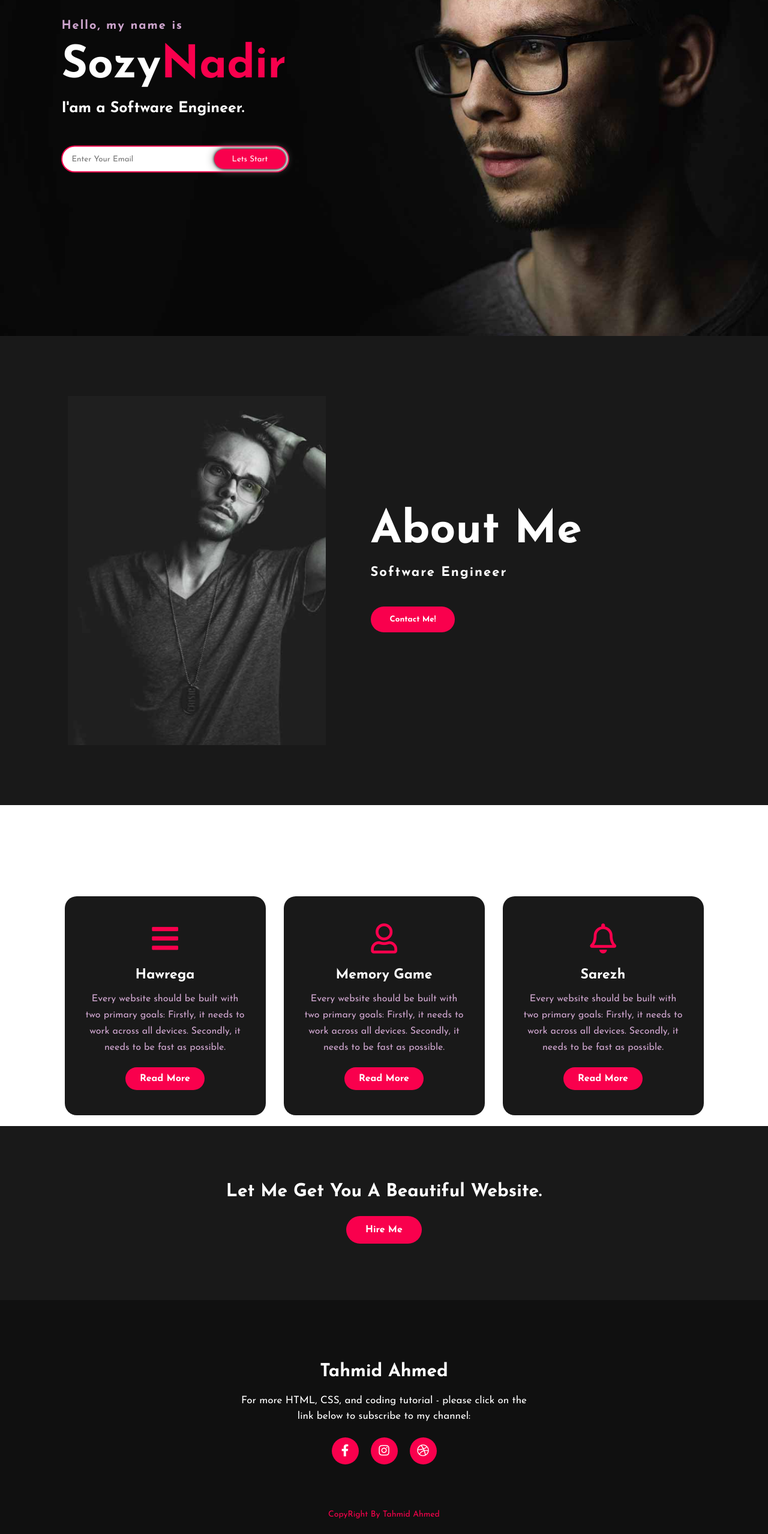
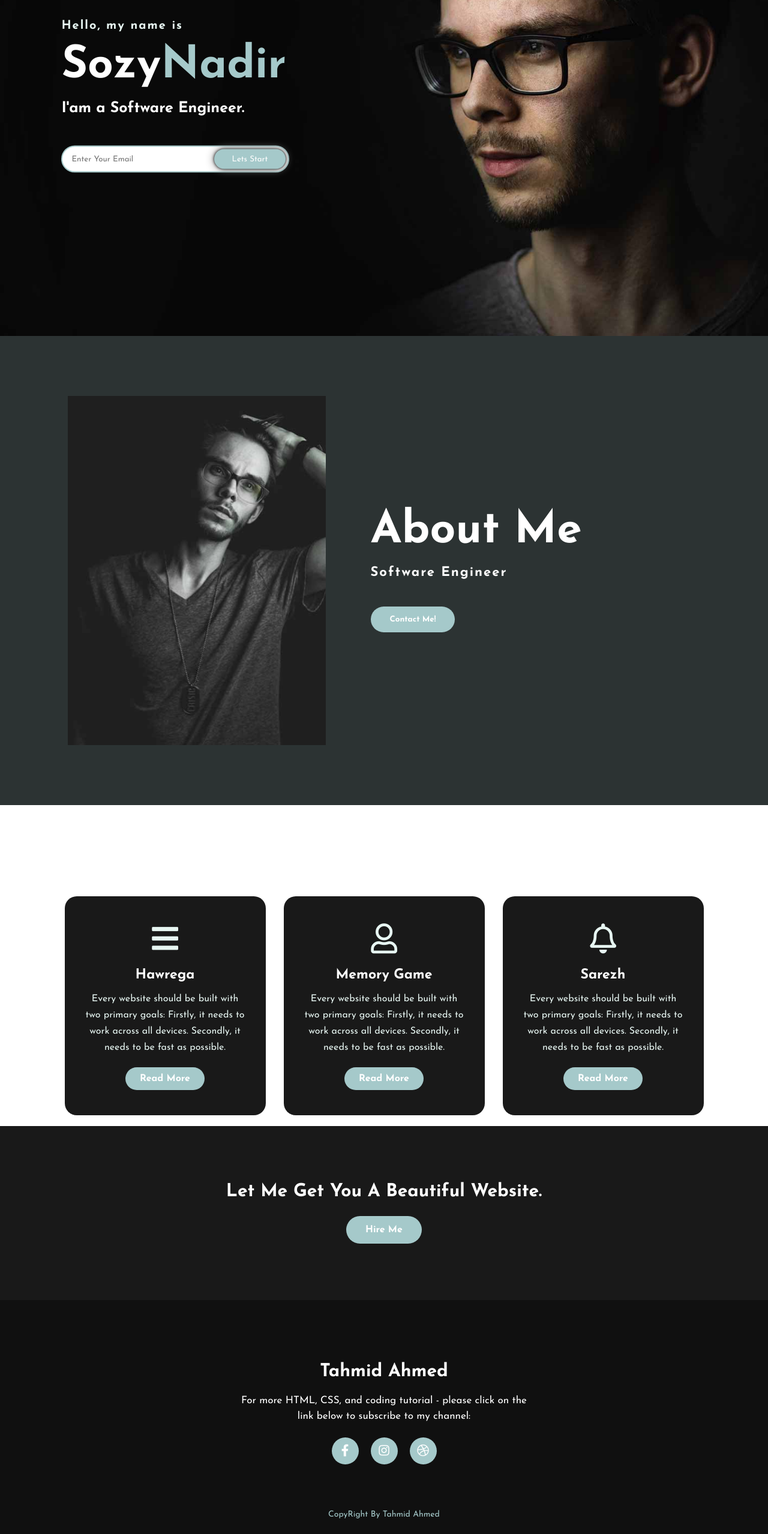
Before and after one commit to sozinadr/Recreating-a-personal-website, a plain HTML site: page index.html in a window 1280 px wide. Shown: the part 240-2797 px from the top of the page at 60% size. Drawn offline with Linux system fonts and the light colour scheme.

Commit message:
Css colors change

```diff
--- a/css/style.css
+++ b/css/style.css
@@ -30,7 +30,7 @@ nav {
 }
 
 span {
-    color: #f9004d;
+    color: #a5c9ca;
 }
 
 nav ul li {
@@ -47,12 +47,12 @@ nav ul li a {
 }
 
 nav ul li a:hover {
-    color: #f9004d;
+    color: #a5c9ca;
     transition: 0.4s;
 }
 
 .btn {
-    background-color: #f9004d;
+    background-color: #a5c9ca;
     color: white;
     text-decoration: none;
     border: 2px solid transparent;
@@ -86,7 +86,7 @@ h3 {
 }
 
 h4 {
-    color: #fcfc;
+    color: #e7f6f2;
     letter-spacing: 2px;
     font-size: 20px;
 }
@@ -101,7 +101,7 @@ h4 {
     display: inline-block;
     width: 100%;
     padding: 14px 130px 14px 15px;
-    border: 2px solid #f9004d;
+    border: 2px solid #a5c9ca;
     outline: none;
     border-radius: 30px;
 }
@@ -113,7 +113,7 @@ h4 {
     border: none;
     padding: 10px 30px;
     border-radius: 30px;
-    background-color: #f9004d;
+    background-color: #a5c9ca;
     color: white;
     box-shadow: 0px 0px 5px #000, 0px 0px 15px #858585;
     top: 6px;
@@ -123,7 +123,7 @@ h4 {
 .about {
     width: 100%;
     padding: 100px 0px;
-    background-color: #191919;
+    background-color: #2c3333;
 }
 
 .about img {
@@ -160,7 +160,7 @@ h4 {
 }
 
 .about-text p {
-    color: #fcfc;
+    color: #e7f6f2;
     letter-spacing: 1px;
     line-height: 28px;
     font-size: 18px;
@@ -168,7 +168,7 @@ h4 {
 }
 
 button {
-    background-color: #f9004d;
+    background-color: #a5c9ca;
     color: white;
     text-decoration: none;
     border: 2px solid transparent;
@@ -180,7 +180,7 @@ button {
 
 button:hover {
     background-color: transparent;
-    border: 2px solid #f9004d;
+    border: 2px solid #a5c9ca;
     cursor: pointer;
 }
 
@@ -222,7 +222,7 @@ button:hover {
     display: block;
     text-align: center;
     margin: 25px 0px;
-    color: #f9004d;
+    color: #e7f6f2;
 }
 
 h5 {
@@ -232,14 +232,14 @@ h5 {
 }
 
 .pra p {
-    color: #fcfc;
+    color: #e7f6f2;
     font-size: 16px;
     line-height: 27px;
     margin-bottom: 25px;
 }
 
 .card .button {
-    background-color: #f9004d;
+    background-color: #a5c9ca;
     color: white;
     text-decoration: none;
     border: 2px solid transparent;
@@ -251,7 +251,7 @@ h5 {
 
 .card .button:hover {
     background-color: transparent;
-    border: 2px solid #f9004d;
+    border: 2px solid #a5c9ca;
     cursor: pointer;
 }
 
@@ -273,7 +273,7 @@ h5 {
 }
 
 .contact-me .button-two {
-    background-color: #f9004d;
+    background-color: #a5c9ca;
     color: white;
     text-decoration: none;
     border: 2px solid transparent;
@@ -285,7 +285,7 @@ h5 {
 
 .contact-me .button-two:hover {
     background-color: transparent;
-    border: 2px solid #f9004d;
+    border: 2px solid #a5c9ca;
     cursor: pointer;
 }
 
@@ -325,7 +325,7 @@ footer p:nth-child(2) {
     display: flex;
     align-items: center;
     justify-content: center;
-    background: #f9004d;
+    background: #a5c9ca;
     border-radius: 50%;
     margin: 22px 10px;
     color: white;
@@ -340,7 +340,7 @@ footer p:nth-child(2) {
 
 .end {
     position: absolute;
-    color: #f9004d;
+    color: #a5c9ca;
     bottom: 35px;
     font-size: 14px;
 }
```
